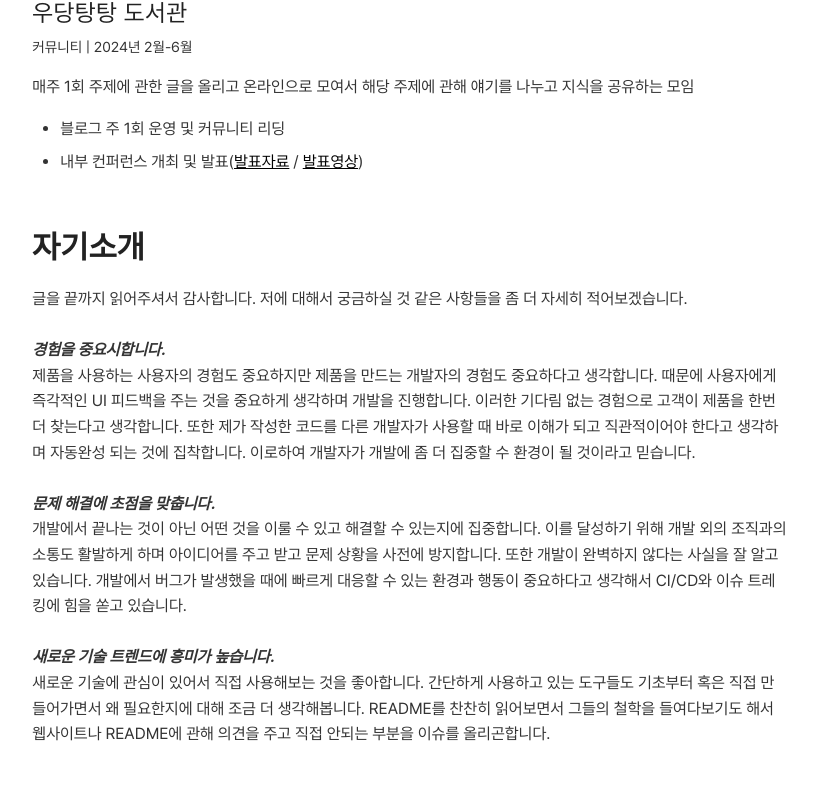
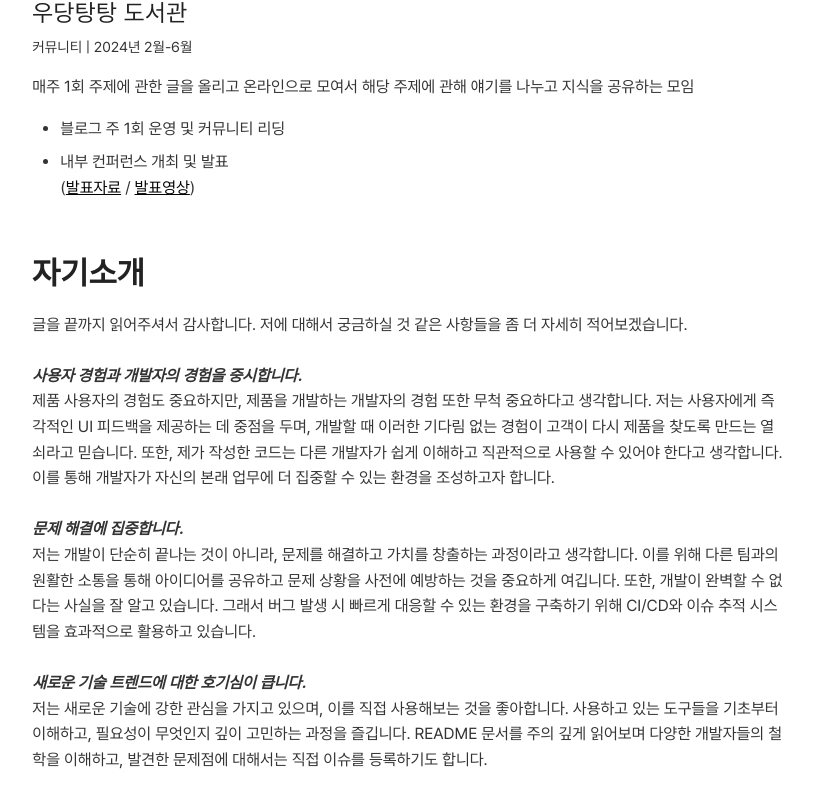
Before and after one commit to ssj9685/resume, a React (Vite) app: page / in a window 1280 px wide. Shown: the part 6013-6819 px from the top of the page, without its empty margins (230-1046 px from the left). Built offline with nearby package versions, Linux system fonts and the light colour scheme.

Commit message:
chore: modify self introduction part

```diff
--- a/src/App.tsx
+++ b/src/App.tsx
@@ -408,7 +408,7 @@ export default function Resume() {
           <br />
           <List
             contents={[
-              "관리자 페이지 Javascript + Vue2 환경에서 -> Typescript + Next.js로 마이그레이션",
+              "관리자 페이지 Javascript + Vue2 환경에서 Typescript + Next.js로 마이그레이션",
               "Github Actions 활용 CI/CD 구축",
               "네이버 Map API를 활용하여 충전기 관리 지도 개발",
               "운영/개발 환경 분리",
@@ -457,7 +457,8 @@ export default function Resume() {
             contents={[
               "블로그 주 1회 운영 및 커뮤니티 리딩",
               <>
-                내부 컨퍼런스 개최 및 발표(
+                내부 컨퍼런스 개최 및 발표
+                <br />(
                 <Link href="https://uddang-con.vercel.app" text="발표자료" />
                 &nbsp;/&nbsp;
                 <Link href="https://uddang-con.vercel.app" text="발표영상" />)
@@ -473,39 +474,39 @@ export default function Resume() {
             <br />
             <br />
             <strong>
-              <i>경험을 중요시합니다.</i>
+              <i>사용자 경험과 개발자의 경험을 중시합니다.</i>
             </strong>
             <br />
-            제품을 사용하는 사용자의 경험도 중요하지만 제품을 만드는 개발자의
-            경험도 중요하다고 생각합니다. 때문에 사용자에게 즉각적인 UI 피드백을
-            주는 것을 중요하게 생각하며 개발을 진행합니다. 이러한 기다림 없는
-            경험으로 고객이 제품을 한번 더 찾는다고 생각합니다. 또한 제가 작성한
-            코드를 다른 개발자가 사용할 때 바로 이해가 되고 직관적이어야 한다고
-            생각하며 자동완성 되는 것에 집착합니다. 이로하여 개발자가 개발에 좀
-            더 집중할 수 환경이 될 것이라고 믿습니다.
+            제품 사용자의 경험도 중요하지만, 제품을 개발하는 개발자의 경험 또한
+            무척 중요하다고 생각합니다. 저는 사용자에게 즉각적인 UI 피드백을
+            제공하는 데 중점을 두며, 개발할 때 이러한 기다림 없는 경험이 고객이
+            다시 제품을 찾도록 만드는 열쇠라고 믿습니다. 또한, 제가 작성한
+            코드는 다른 개발자가 쉽게 이해하고 직관적으로 사용할 수 있어야
+            한다고 생각합니다. 이를 통해 개발자가 자신의 본래 업무에 더 집중할
+            수 있는 환경을 조성하고자 합니다.
             <br />
             <br />
             <strong>
-              <i>문제 해결에 초점을 맞춥니다.</i>
+              <i>문제 해결에 집중합니다.</i>
             </strong>
             <br />
-            개발에서 끝나는 것이 아닌 어떤 것을 이룰 수 있고 해결할 수 있는지에
-            집중합니다. 이를 달성하기 위해 개발 외의 조직과의 소통도 활발하게
-            하며 아이디어를 주고 받고 문제 상황을 사전에 방지합니다. 또한 개발이
-            완벽하지 않다는 사실을 잘 알고 있습니다. 개발에서 버그가 발생했을
-            때에 빠르게 대응할 수 있는 환경과 행동이 중요하다고 생각해서 CI/CD와
-            이슈 트레킹에 힘을 쏟고 있습니다.
+            저는 개발이 단순히 끝나는 것이 아니라, 문제를 해결하고 가치를
+            창출하는 과정이라고 생각합니다. 이를 위해 다른 팀과의 원활한 소통을
+            통해 아이디어를 공유하고 문제 상황을 사전에 예방하는 것을 중요하게
+            여깁니다. 또한, 개발이 완벽할 수 없다는 사실을 잘 알고 있습니다.
+            그래서 버그 발생 시 빠르게 대응할 수 있는 환경을 구축하기 위해
+            CI/CD와 이슈 추적 시스템을 효과적으로 활용하고 있습니다.
             <br />
             <br />
             <strong>
-              <i>새로운 기술 트렌드에 흥미가 높습니다.</i>
+              <i>새로운 기술 트렌드에 대한 호기심이 큽니다.</i>
             </strong>
             <br />
-            새로운 기술에 관심이 있어서 직접 사용해보는 것을 좋아합니다.
-            간단하게 사용하고 있는 도구들도 기초부터 혹은 직접 만들어가면서 왜
-            필요한지에 대해 조금 더 생각해봅니다. README를 찬찬히 읽어보면서
-            그들의 철학을 들여다보기도 해서 웹사이트나 README에 관해 의견을 주고
-            직접 안되는 부분을 이슈를 올리곤합니다.
+            저는 새로운 기술에 강한 관심을 가지고 있으며, 이를 직접 사용해보는
+            것을 좋아합니다. 사용하고 있는 도구들을 기초부터 이해하고, 필요성이
+            무엇인지 깊이 고민하는 과정을 즐깁니다. README 문서를 주의 깊게
+            읽어보며 다양한 개발자들의 철학을 이해하고, 발견한 문제점에 대해서는
+            직접 이슈를 등록하기도 합니다.
           </p>
         </Card>
       </div>
```
